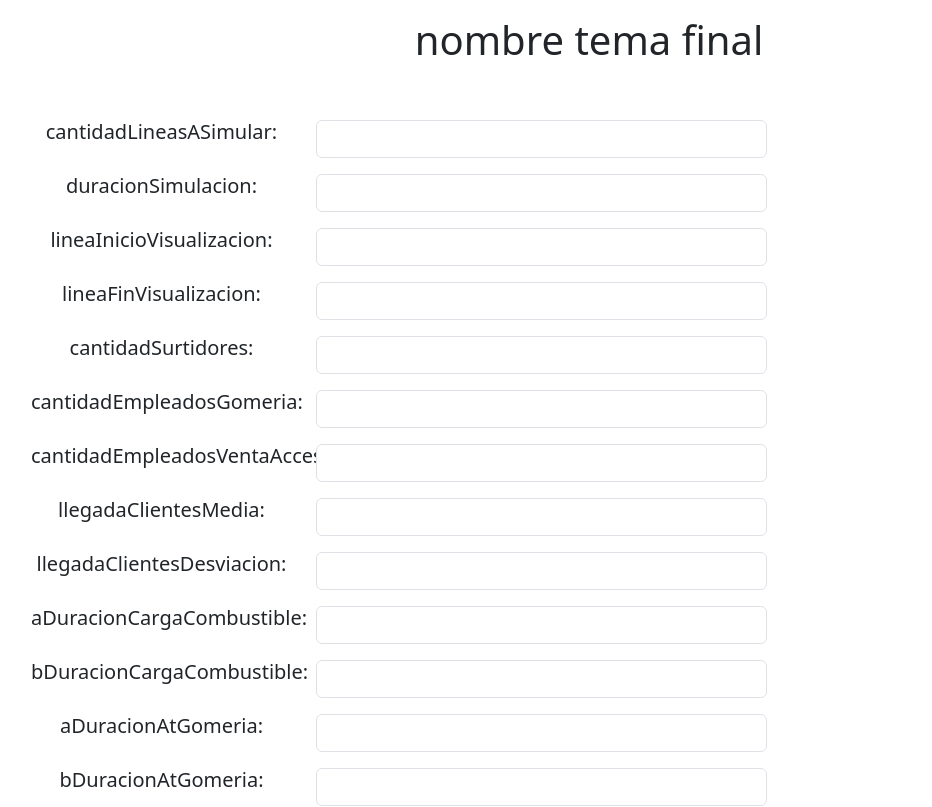
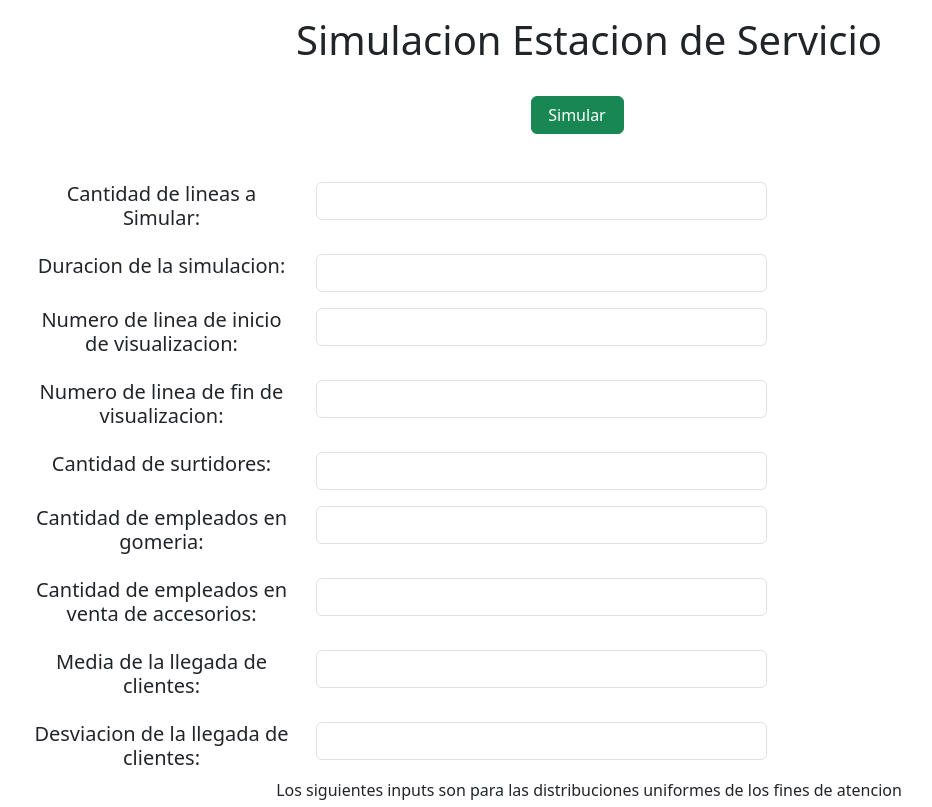
Before and after one commit to gon983/lineasDeEsperaFrontend, a React (Create React App) app in the folder frontend/: page / in a window 1280 px wide. Shown: the top 807 px of the page, without its empty margins (51-983 px from the left). Built offline with nearby package versions, Linux system fonts and the light colour scheme.

Commit message:
aesthetic

```diff
--- a/frontend/src/componentes/Inicio.jsx
+++ b/frontend/src/componentes/Inicio.jsx
@@ -5,7 +5,7 @@ import axios from 'axios'
 
 function Inicio(){
     const navigate = useNavigate()
-    const {register, handleSubmit, formState: {errors}} = useForm()
+    const {register, handleSubmit, formState: {errors}, setValue} = useForm()
 
     function verSimulacion(cantidadLineasASimular,duracionSimulacion,lineaInicioVisualizacion, lineaFinVisualizacion, cantidadSurtidores, cantidadEmpleadosGomeria,
         cantidadEmpleadosVentaAccesorios, llegadaClientesMedia, llegadaClientesDesviacion, aDuracionCargaCombustible, bDuracionCargaCombustible,
@@ -25,11 +25,14 @@ function Inicio(){
         <>
         <form onSubmit={handleSubmit(onSubmit)}>
         <div className="row mt-3">
-            <h1>nombre tema final</h1>
+            <h1>Simulacion Estacion de Servicio</h1>
+            <div className="row mt-4 justify-content-center">
+            <button type="submit" className="btn btn-success col-1">Simular</button>
+        </div>
         </div>
 
         <div className="row text-center mt-5">
-            <label className="col-3 h5"> cantidadLineasASimular: </label>
+            <label className="col-3 h5"> Cantidad de lineas a Simular: </label>
             <div className="col-5">
             <input type="text" className="form-control col-3 text-start" {...register('cantidadLineasASimular', {required: 'El cantidadLineasASimular es requerido', validate: (value) => { return !isNaN(value) || 'Debe ser numérico' }})}></input>
             {errors.cantidadLineasASimular && <span className='text-danger'>{errors.cantidadLineasASimular.message}</span>}
@@ -37,7 +40,7 @@ function Inicio(){
         </div>
 
         <div className="row mt-3">
-            <label className="col-3 h5"> duracionSimulacion:</label>
+            <label className="col-3 h5"> Duracion de la simulacion:</label>
             <div className="col-5">
             <input type="text" className="form-control col-3 text-start" {...register('duracionSimulacion', {required: 'duracionSimulacion es requerido', validate: (value) => { return !isNaN(value) || 'Debe ser numérico' }})}></input>
             {errors.duracionSimulacion && <span className="text-danger">{errors.duracionSimulacion.message}</span>}
@@ -46,7 +49,7 @@ function Inicio(){
         </div>
 
         <div className="row mt-3">
-            <label className="col-3 h5"> lineaInicioVisualizacion:</label>
+            <label className="col-3 h5"> Numero de linea de inicio de visualizacion:</label>
             <div className="col-5">
             <input type="text" className="form-control col-3 text-start" {...register('lineaInicioVisualizacion', {required: 'lineaInicioVisualizacion es requerido', validate: (value) => { return !isNaN(value) || 'Debe ser numérico' }})}></input>
             {errors.lineaInicioVisualizacion && <span className="text-danger">{errors.lineaInicioVisualizacion.message}</span>}
@@ -55,7 +58,7 @@ function Inicio(){
         </div>
 
         <div className="row mt-3">
-            <label className="col-3 h5"> lineaFinVisualizacion:</label>
+            <label className="col-3 h5"> Numero de linea de fin de visualizacion:</label>
             <div className="col-5">
             <input type="text" className="form-control col-3 text-start" {...register('lineaFinVisualizacion', {required: 'lineaFinVisualizacion es requerido', validate: (value) => { return !isNaN(value) || 'Debe ser numérico' }})}></input>
             {errors.lineaFinVisualizacion && <span className="text-danger">{errors.lineaFinVisualizacion.message}</span>}
@@ -64,7 +67,7 @@ function Inicio(){
         </div>
 
         <div className="row mt-3">
-            <label className="col-3 h5"> cantidadSurtidores:</label>
+            <label className="col-3 h5"> Cantidad de surtidores:</label>
             <div className="col-5">
             <input type="text" className="form-control col-3 text-start" {...register('cantidadSurtidores', {required: 'cantidadSurtidores es requerido', validate: (value) => { return !isNaN(value) || 'Debe ser numérico' }})}></input>
             {errors.cantidadSurtidores && <span className="text-danger">{errors.cantidadSurtidores.message}</span>}
@@ -73,7 +76,7 @@ function Inicio(){
         </div>
 
         <div className="row mt-3">
-            <label className="col-3 h5"> cantidadEmpleadosGomeria:</label>
+            <label className="col-3 h5"> Cantidad de empleados en gomeria:</label>
             <div className="col-5">
             <input type="text" className="form-control col-3 text-start" {...register('cantidadEmpleadosGomeria', {required: 'cantidadEmpleadosGomeria es requerido', validate: (value) => { return !isNaN(value) || 'Debe ser numérico' }})}></input>
             {errors.cantidadEmpleadosGomeria && <span className="text-danger">{errors.cantidadEmpleadosGomeria.message}</span>}
@@ -81,7 +84,7 @@ function Inicio(){
 
         </div>
         <div className="row mt-3">
-            <label className="col-3 h5"> cantidadEmpleadosVentaAccesorios:</label>
+            <label className="col-3 h5"> Cantidad de empleados en venta de accesorios:</label>
             <div className="col-5">
             <input type="text" className="form-control col-3 text-start" {...register('cantidadEmpleadosVentaAccesorios', {required: 'cantidadEmpleadosVentaAccesorios es requerido', validate: (value) => { return !isNaN(value) || 'Debe ser numérico' }})}></input>
             {errors.cantidadEmpleadosVentaAccesorios && <span className="text-danger">{errors.cantidadEmpleadosVentaAccesorios.message}</span>}
@@ -89,7 +92,7 @@ function Inicio(){
 
         </div>
         <div className="row mt-3">
-            <label className="col-3 h5"> llegadaClientesMedia:</label>
+            <label className="col-3 h5"> Media de la llegada de clientes:</label>
             <div className="col-5">
             <input type="text" className="form-control col-3 text-start" {...register('llegadaClientesMedia', {required: 'llegadaClientesMedia es requerido', validate: (value) => { return !isNaN(value) || 'Debe ser numérico' }})}></input>
             {errors.llegadaClientesMedia && <span className="text-danger">{errors.llegadaClientesMedia.message}</span>}
@@ -97,15 +100,16 @@ function Inicio(){
 
         </div>
         <div className="row mt-3">
-            <label className="col-3 h5"> llegadaClientesDesviacion:</label>
+            <label className="col-3 h5"> Desviacion de la llegada de clientes:</label>
             <div className="col-5">
             <input type="text" className="form-control col-3 text-start" {...register('llegadaClientesDesviacion', {required: 'llegadaClientesDesviacion es requerido', validate: (value) => { return !isNaN(value) || 'Debe ser numérico' }})}></input>
             {errors.llegadaClientesDesviacion && <span className="text-danger">{errors.llegadaClientesDesviacion.message}</span>}
             </div>
 
         </div>
+        <h7> Los siguientes inputs son para las distribuciones uniformes de los fines de atencion</h7>
         <div className="row mt-3">
-            <label className="col-3 h5"> aDuracionCargaCombustible:</label>
+            <label className="col-3 h5"> "A" Minima duracion en carga de combustible:</label>
             <div className="col-5">
             <input type="text" className="form-control col-3 text-start" {...register('aDuracionCargaCombustible', {required: 'aDuracionCargaCombustible es requerido', validate: (value) => { return !isNaN(value) || 'Debe ser numérico' }})}></input>
             {errors.aDuracionCargaCombustible && <span className="text-danger">{errors.aDuracionCargaCombustible.message}</span>}
@@ -113,7 +117,7 @@ function Inicio(){
 
         </div>
         <div className="row mt-3">
-            <label className="col-3 h5"> bDuracionCargaCombustible:</label>
+            <label className="col-3 h5"> "B" Maxima duracion en carga de combustible:</label>
             <div className="col-5">
             <input type="text" className="form-control col-3 text-start" {...register('bDuracionCargaCombustible', {required: 'bDuracionCargaCombustible es requerido', validate: (value) => { return !isNaN(value) || 'Debe ser numérico' }})}></input>
             {errors.bDuracionCargaCombustible && <span className="text-danger">{errors.bDuracionCargaCombustible.message}</span>}
@@ -121,7 +125,7 @@ function Inicio(){
 
         </div>
         <div className="row mt-3">
-            <label className="col-3 h5"> aDuracionAtGomeria:</label>
+            <label className="col-3 h5"> "A" Minima duracion en atencion de la gomeria:</label>
             <div className="col-5">
             <input type="text" className="form-control col-3 text-start" {...register('aDuracionAtGomeria', {required: 'aDuracionAtGomeria es requerido', validate: (value) => { return !isNaN(value) || 'Debe ser numérico' }})}></input>
             {errors.aDuracionAtGomeria && <span className="text-danger">{errors.aDuracionAtGomeria.message}</span>}
@@ -129,7 +133,7 @@ function Inicio(){
 
         </div>
         <div className="row mt-3">
-            <label className="col-3 h5"> bDuracionAtGomeria:</label>
+            <label className="col-3 h5"> "B" Maxima duracion en atencion de la gomeria:</label>
             <div className="col-5">
             <input type="text" className="form-control col-3 text-start" {...register('bDuracionAtGomeria', {required: 'bDuracionAtGomeria es requerido', validate: (value) => { return !isNaN(value) || 'Debe ser numérico' }})}></input>
             {errors.bDuracionAtGomeria && <span className="text-danger">{errors.bDuracionAtGomeria.message}</span>}
@@ -138,7 +142,7 @@ function Inicio(){
         </div>
 
         <div className="row mt-3">
-            <label className="col-3 h5"> aDuracionVentaAccesorios:</label>
+            <label className="col-3 h5"> "A" Minima duracion en venta accesorios:</label>
             <div className="col-5">
             <input type="text" className="form-control col-3 text-start" {...register('aDuracionVentaAccesorios', {required: 'aDuracionVentaAccesorios es requerido', validate: (value) => { return !isNaN(value) || 'Debe ser numérico' }})}></input>
             {errors.aDuracionVentaAccesorios && <span className="text-danger">{errors.aDuracionVentaAccesorios.message}</span>}
@@ -146,7 +150,7 @@ function Inicio(){
 
         </div>
         <div className="row mt-3">
-            <label className="col-3 h5"> bDuracionVentaAccesorios:</label>
+            <label className="col-3 h5"> "B" Maxima duracion en venta accesorios:</label>
             <div className="col-5">
             <input type="text" className="form-control col-3 text-start" {...register('bDuracionVentaAccesorios', {required: 'bDuracionVentaAccesorios es requerido', validate: (value) => { return !isNaN(value) || 'Debe ser numérico' }})}></input>
             {errors.bDuracionVentaAccesorios && <span className="text-danger">{errors.bDuracionVentaAccesorios.message}</span>}
@@ -154,9 +158,7 @@ function Inicio(){
 
         </div>
 
-        <div className="row mt-4 justify-content-center">
-            <button type="submit" className="btn btn-success col-1">Simular</button>
-        </div>
+
 
         </form>
         </>
```
